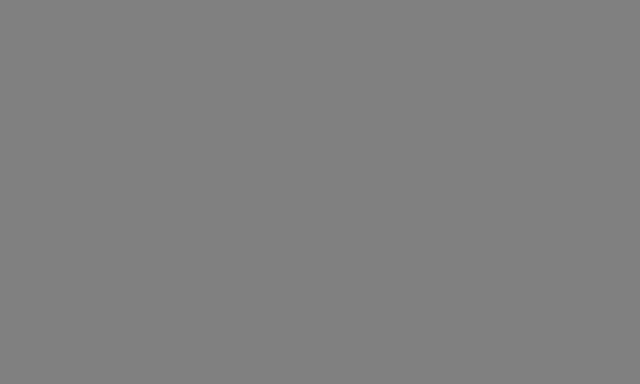
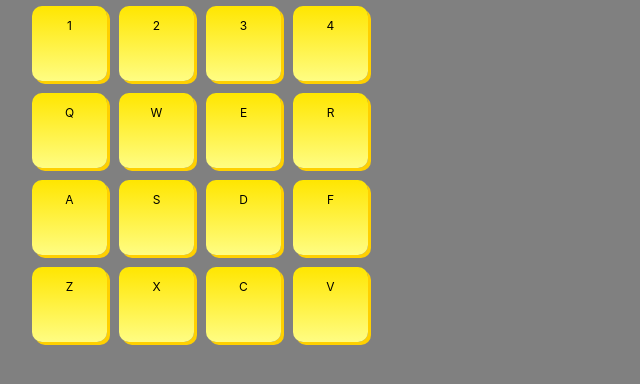
Before and after one commit to wadamomo/bawa-drum-machine, a React (Create React App) app: page / in a window 1280 px wide. Shown: the top 384 px of the page, without its empty margins (0-640 px from the left). Built offline with nearby package versions, Linux system fonts and the light colour scheme; the HTML template or start-up script is replaced by a standard one.

Commit message:
add solution

```diff
--- a/src/components/App.jsx
+++ b/src/components/App.jsx
@@ -75,7 +75,18 @@ class App extends Component {
     // ******************
     const buttons = [];
     // INSERT CODE HERE
-
+    for (let i = 0; i < 16; i++) {
+      buttons.push(
+        <Button
+          id={i}
+          key={i}
+          keyCode={this.state.keyCodes[i]}
+          keySymbol={this.state.keySymbols[i]}
+          audioFile={this.state.audioFiles[i]}
+          handleKeydown={this.handleKeydown}
+        />
+      )
+    }
     // ******************
 
     return (
```
